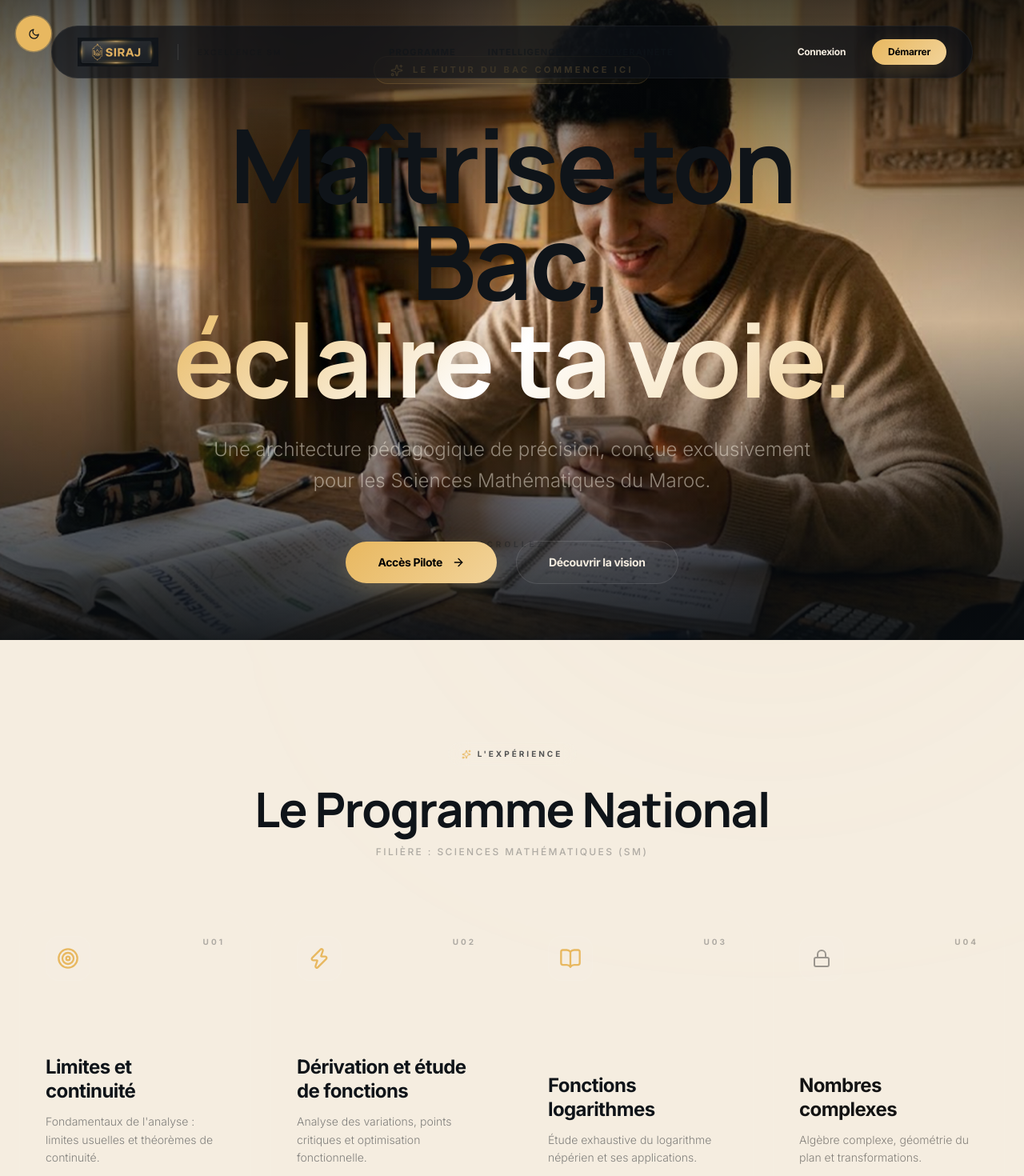
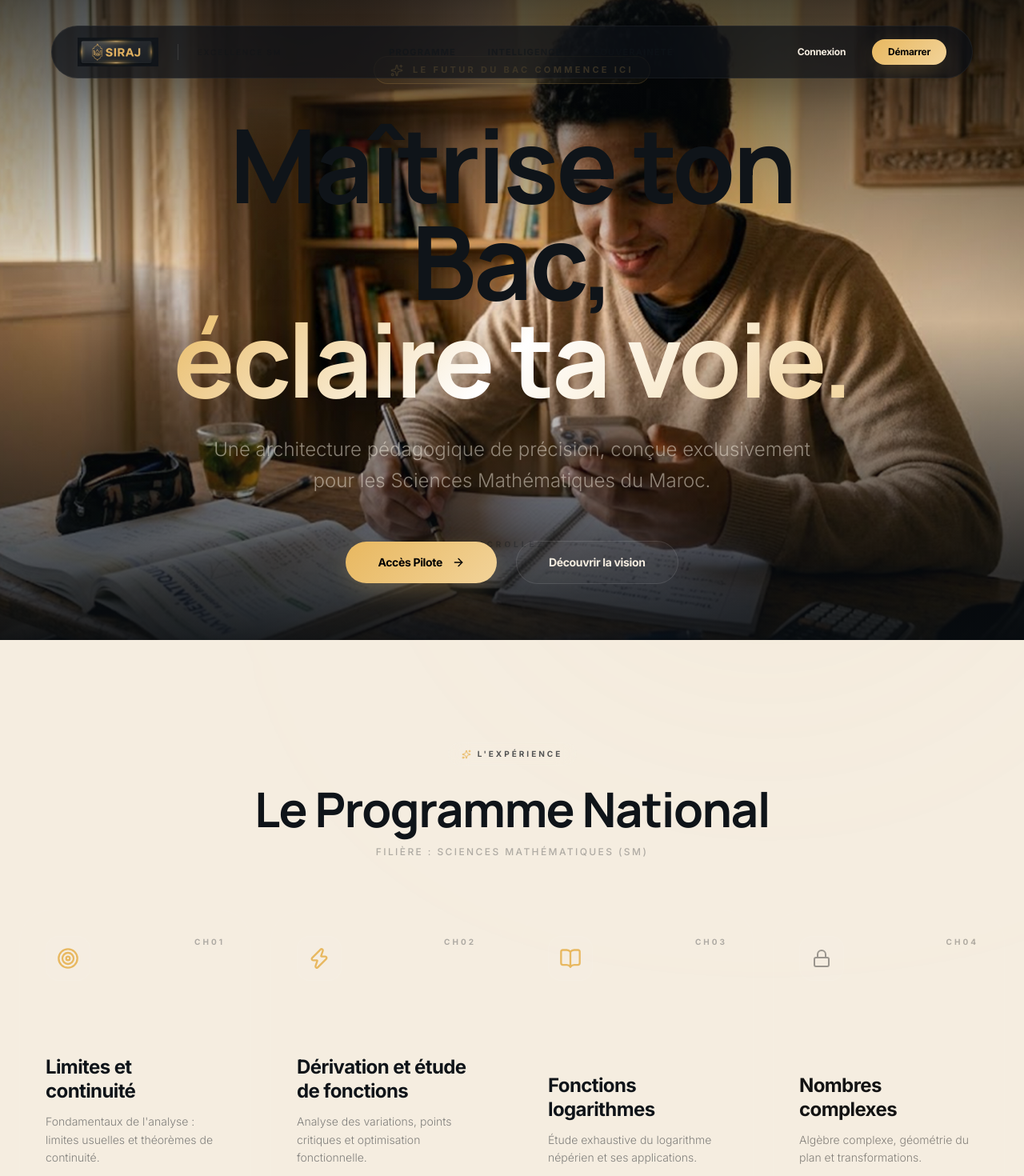
Before and after one commit to datguynabeel/Bac-IA, a Next.js app in the folder showcase-app/: page /test-premium in a window 1280 px wide. Shown: the top 1470 px of the page at 80% size. Built offline with nearby package versions, Linux system fonts and the light colour scheme.

Commit message:
fix(showcase): retrait toggle hors scope + vocabulaire Chapitre (Section 2.5.2)

```diff
--- a/showcase-app/app/test-premium/page.jsx
+++ b/showcase-app/app/test-premium/page.jsx
@@ -7,12 +7,12 @@ import {
   ArrowRight, Clock, Target, Zap, Award, ChevronDown,
   Search, Menu, Globe, Shield, User
 } from 'lucide-react';
-import { ThemeToggle } from "@/components/ui/curtain-theme-toggle";
+
 
 // ============================================================================
 // SIRAJ DESIGN SYSTEM v1.1 — Showcase Immersif
 // ----------------------------------------------------------------------------
-// Conformité SIRAJ v1.8.2 :
+// Conformité SIRAJ v1.8.4 :
 // - Section 2.5 : Souveraineté culturelle (Phénotypes, Vocabulaire)
 // - Section 13.1 : Identité Visuelle (Palette #E8B860, iOS Dark Glass)
 // - Esthétique "Behind the Mac" : Flous profonds, bordures 0.5px, grilles
@@ -195,21 +195,7 @@ export default function TestPremiumPage() {
   return (
     <div className="min-h-screen w-full bg-[#F5EDE0] dark:bg-[#080C10] text-[#0F1419] dark:text-[#F5EDE0] selection:bg-[#E8B860]/30 overflow-x-hidden transition-colors duration-500" style={{ fontFamily: 'Inter, sans-serif' }}>
 
-      {/* THEME TOGGLE */}
-      <div style={{
-        position: "fixed",
-        top: "20px",
-        left: "20px",
-        zIndex: 9999,
-      }}>
-        <ThemeToggle
-          variant="icon"
-          defaultTheme="dark"
-          buttonSize={44}
-          duration={600}
-          onThemeChange={(theme) => console.log("SIRAJ theme:", theme)}
-        />
-      </div>
+
 
       {/* 1. ELEMENTS DE FOND - Behind the Mac */}
       <div className="fixed inset-0 pointer-events-none z-0">
@@ -325,7 +311,7 @@ export default function TestPremiumPage() {
                       <selectedChapitre.icon className="w-10 h-10 text-[#E8B860]" />
                     </div>
                     <div>
-                      <div className="text-[11px] font-bold tracking-[0.4em] uppercase text-[#E8B860] mb-2">Unité {selectedChapitre.numero}</div>
+                      <div className="text-[11px] font-bold tracking-[0.4em] uppercase text-[#E8B860] mb-2">Chapitre {selectedChapitre.numero}</div>
                       <h3 className="text-4xl md:text-5xl font-bold tracking-tight">{selectedChapitre.titre}</h3>
                     </div>
                   </div>
@@ -333,7 +319,7 @@ export default function TestPremiumPage() {
                   <div className="grid grid-cols-1 lg:grid-cols-2 gap-12 flex-1">
                     {/* Séances List */}
                     <div className="space-y-4">
-                      <h4 className="text-[10px] font-bold tracking-[0.3em] uppercase opacity-30 mb-6">Contenu de l'unité</h4>
+                      <h4 className="text-[10px] font-bold tracking-[0.3em] uppercase opacity-30 mb-6">Contenu du chapitre</h4>
                       {seancesChapitre1.map((s, idx) => (
                         <motion.div
                           initial={{ opacity: 0, x: -20 }}
@@ -408,7 +394,7 @@ export default function TestPremiumPage() {
                         <div className="w-14 h-14 rounded-2xl flex items-center justify-center border border-white/5" style={{ background: 'rgba(255,255,255,0.02)' }}>
                           {c.statut === 'verrouillé' ? <Lock className="w-6 h-6 opacity-40" /> : <c.icon className="w-7 h-7 text-[#E8B860]" />}
                         </div>
-                        <div className="text-[10px] font-bold tracking-[0.3em] uppercase opacity-30">U{c.numero}</div>
+                        <div className="text-[10px] font-bold tracking-[0.3em] uppercase opacity-30">Ch{c.numero}</div>
                       </div>
 
                       <div>
```
